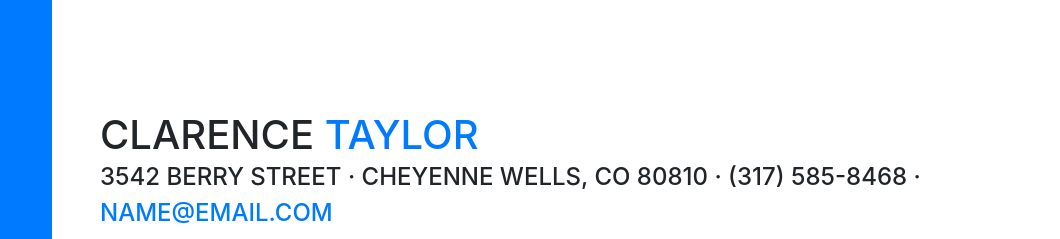
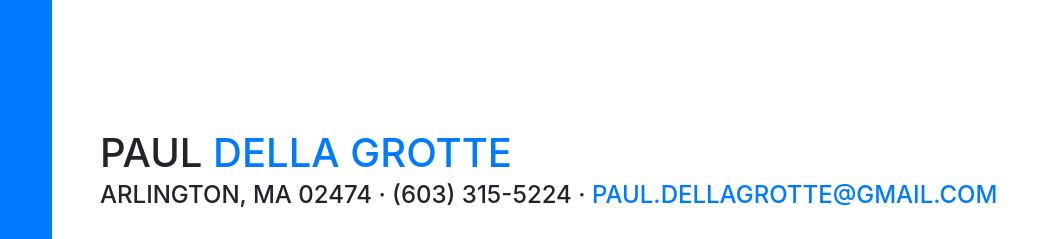
Before and after one commit to pdellagrotte/pdellagrotte.github.io, a website with bundled scripts: page index.html in a window 1280 px wide. Shown: the part 112-351 px from the top of the page, 220-1280 px from the left. Built offline with nearby package versions, Linux system fonts and the light colour scheme; a web font is replaced by a local one.

Commit message:
Change template to my info

```diff
--- a/index.html
+++ b/index.html
@@ -27,7 +27,7 @@
 
     <nav class="navbar navbar-expand-lg navbar-dark bg-primary fixed-top" id="sideNav">
       <a class="navbar-brand js-scroll-trigger" href="#page-top">
-        <span class="d-block d-lg-none">Clarence Taylor</span>
+        <span class="d-block d-lg-none">Paul Della Grotte</span>
         <span class="d-none d-lg-block">
           <img class="img-fluid img-profile rounded-circle mx-auto mb-2" src="img/profile.jpg" alt="">
         </span>
@@ -63,11 +63,11 @@
 
       <section class="resume-section p-3 p-lg-5 d-flex d-column" id="about">
         <div class="my-auto">
-          <h1 class="mb-0">Clarence
-            <span class="text-primary">Taylor</span>
+          <h1 class="mb-0">Paul
+            <span class="text-primary">Della Grotte</span>
           </h1>
-          <div class="subheading mb-5">3542 Berry Street · Cheyenne Wells, CO 80810 · (317) 585-8468 ·
-            <a href="mailto:name@email.com">name@email.com</a>
+          <div class="subheading mb-5"> Arlington, MA 02474 · (603) 315-5224 ·
+            <a href="mailto:paul.dellagrotte@gmail.com<">paul.dellagrotte@gmail.com</a>
           </div>
           <p class="lead mb-5">I am experienced in leveraging agile frameworks to provide a robust synopsis for high level overviews. Iterative approaches to corporate strategy foster collaborative thinking to further the overall value proposition.</p>
           <div class="social-icons">
```
Also changed, not shown: 1 other file.
